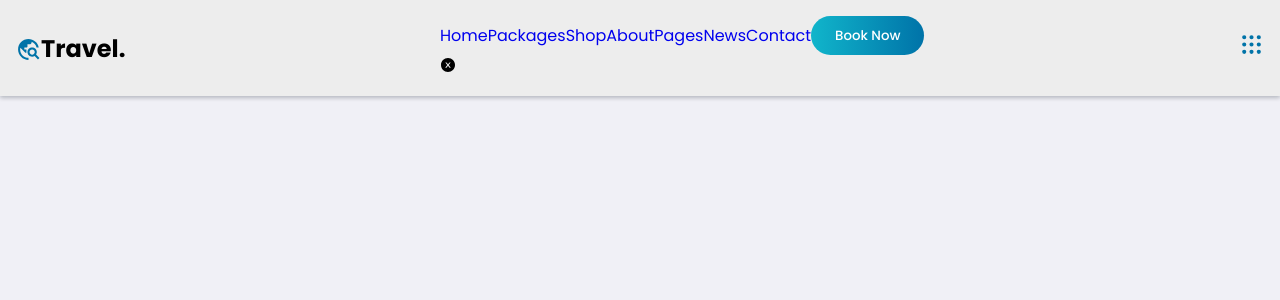
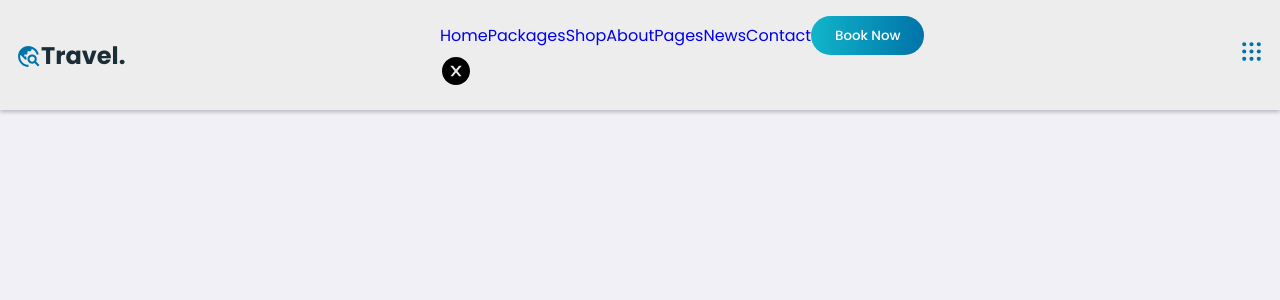
Before and after one commit to masum-rayhan/React-Travel, a React (Vite) app: page / in a window 1280 px wide. Shown: the top 300 px of the page. Built offline with nearby package versions, Linux system fonts and the light colour scheme.

Commit message:
update navbar

```diff
--- a/src/App.css
+++ b/src/App.css
@@ -18,7 +18,7 @@
   --greyText: rgb(190, 190, 190);
   --inputColor: rgb(239, 239, 239);
   --bodyColor: rgb(240, 240, 246);
-  --cardBG: rgb(255, 255, 255);
+  --cardBG: rgb(225, 225, 235);
 }
 
 a {
--- a/src/App.jsx
+++ b/src/App.jsx
@@ -3,11 +3,16 @@ import Navbar from "./components/navbar/Navbar";
 import Home from "./components/home/Home";
 
 import "./App.css";
+import Main from "./components/main/Main";
+import Footer from "./components/Footer/Footer";
 
 const App = () => {
   return (
     <>
       <Navbar />
+      {/* <Home />
+      <Main />
+      <Footer /> */}
     </>
   );
 };
--- a/src/components/home/Home.jsx
+++ b/src/components/home/Home.jsx
@@ -1,11 +1,12 @@
 import React from 'react';
 import './home.scss';
 
-const Home = () => {
+export const Home = () => {
     return(
-        <div className="navbar">
-            Home
-        </div>
+        <section className="home">
+            <div className="overlay"></div>
+            <div className="video"></div>
+        </section>
     )
 }
 
--- a/src/components/navbar/Navbar.jsx
+++ b/src/components/navbar/Navbar.jsx
@@ -6,30 +6,26 @@ import { TbGridDots } from "react-icons/tb";
 import "./navbar.scss";
 
 const Navbar = () => {
-  const [active, setActive] = useState('navBar');
+  const [active, setActive] = useState(false);
 
   // Function to toggle the navbar
   const toggleNavbar = () => {
-    setActive('navBar activeNavbar')
-  }
-
-  // Function to remove the navbar
-  const removeNavbar = () => {
-    setActive('navBar')
-  }
+    setActive(!active);
+  };
 
   return (
     <section className="navBarSection">
       <header className="header flex">
         <div className="logoDiv">
-          <a href="#" className="logo">
+          <a href="#" className="logo flex">
             <h1>
               <MdOutlineTravelExplore className="icon" />
               Travel.
             </h1>
           </a>
         </div>
-        <div className={active}>
+
+        <div className={active ? 'navBar activeNavbar' : 'navBar'}>
           <ul className="navLists flex">
             <li className="navList">
               <a href="#" className="navLink">
@@ -70,10 +66,11 @@ const Navbar = () => {
               <a href="#">Book Now</a>
             </button>
           </ul>
-          <div onClick={removeNavbar} className="closeNavbar">
-            <AiFillCloseCircle className="Icon" />
+          <div onClick={toggleNavbar} className="closeNavbar">
+            <AiFillCloseCircle className="icon" />
           </div>
         </div>
+
         <div onClick={toggleNavbar} className="toggleNavbar">
           <TbGridDots className="icon" />
         </div>
--- a/src/components/navbar/navbar.scss
+++ b/src/components/navbar/navbar.scss
@@ -1,7 +1,16 @@
-:root{
+@import url('https://fonts.googleapis.com/css2?family=Poppins:wght@300;400;500;600;700&display=swap');
+
+* {
+  margin: 0;
+  padding: 0;
+  box-sizing: border-box;
+  font-family: 'Poppins', sans-serif;
+}
+
+:root {
   --primary-color: hsl(199, 100%, 33%);
   --Secondary-color: hsl(0, 0%, 100%);
-    --gradient-color: linear-gradient(to right, hsl(187, 85%, 43%) , hsl(199, 100%, 33%));
+  --gradient-color: linear-gradient(to right, hsl(187, 85%, 43%), hsl(199, 100%, 33%));
   --white-color: hsl(0, 0%, 100%);
   --black-color: hsl(201, 33%, 16%);
   --text-color: hsl(240, 4%, 36%);
@@ -9,10 +18,74 @@
   --greyText: rgb(190, 190, 190);
   --inputColor: rgb(239, 239, 239);
   --bodyColor: rgb(240, 240, 246);
-    --cardBG: rgb(255, 255, 255);
+  --cardBG: rgb(225, 225, 235);
 }
 
-  .header{
+a {
+  text-decoration: none;
+}
+
+li {
+  list-style: none;
+}
+
+.section {
+  padding: 4rem 0 2rem;
+}
+
+.container {
+  padding-left: 1.5rem;
+  padding-right: 1.5rem;
+}
+
+.icon {
+  font-size: 2rem;
+  cursor: pointer;
+}
+
+.flex {
+  display: flex;
+  align-items: center;
+}
+
+.grid {
+  display: grid;
+  align-items: center;
+}
+
+.btn {
+  padding: 0.6rem 1.5rem;
+  background: var(--gradient-color);
+  border: none;
+  border-radius: 3rem;
+  outline: none;
+  cursor: pointer;
+}
+
+.btn a {
+  color: var(--white-color);
+  font-weight: 500;
+}
+
+.btn:hover {
+  background: var(--Secondary-color);
+}
+
+img,
+video {
+  width: 100%;
+  height: auto;
+}
+
+input {
+  font-size: 100%;
+}
+
+body {
+  background: var(--bodyColor);
+}
+
+.header {
   position: fixed;
   display: flex;
   align-items: center;
@@ -23,14 +96,14 @@
   z-index: 1000;
   box-shadow: 0 2px 4px rgba(2, 15, 29, 0.242);
 
-    .logo{
-        color: var(--blackColor);
+  .logo {
+    color: var(--black-color);
     font-weight: 600;
     cursor: pointer;
     align-items: center;
     justify-content: center;
 
-        .icon{
+    .icon {
       font-size: 25px;
       color: var(--primary-color);
       transform: translateY(5px);
@@ -38,7 +111,7 @@
   }
 
   @media screen and (max-width: 768px) {
-        .navBar{
+    .navBar {
       position: absolute;
       background: var(--whiteColorDeam);
       height: max-content;
@@ -50,60 +123,62 @@
       transform: translate(-50%);
       z-index: 2000;
       box-shadow: 0 2px 4px rgba(2, 15, 29, 0.904);
-            transition: 0.1s ease-in-out;
+      transition: 0.5s ease-in-out;
 
-
-            .navLists{
+      .navLists {
         flex-direction: column;
         justify-content: center;
         width: 100%;
-                padding: .5rem 0;
+        padding: 0.5rem 0;
         margin: auto;
 
-                .navItem{
+        .navList {
           padding: 0.5rem 0;
 
-                    .navLink{
+          .navLink {
             color: var(--text-color);
             font-size: 0.9rem;
             font-weight: 600;
 
-                        &:hover{
+            &:hover {
               color: var(--primary-color);
             }
           }
         }
 
-                .btn{
+        .btn {
           margin-top: 1rem;
 
-                    a{
+          a {
             font-weight: 600;
             color: var(--white-color);
           }
         }
       }
 
-            .closeNavbar{
+      .closeNavbar {
         position: absolute;
         top: 1rem;
         right: 1.5rem;
         color: var(--primary-color);
-            }
-        }
-
-        .activeNavbar{
-            top: 7rem;
-        }
-    }
-
-    .toggleNavbar{
-        .icon{
-            font-size: 25px;
-            color: var(--primary-color);
-        }
         &:hover{
             color: var(--Secondary-color);
         }
       }
     }
+
+    .activeNavbar {
+      top: 7rem;
+    }
+  }
+
+  .toggleNavbar {
+    .icon {
+      font-size: 25px;
+      color: var(--primary-color);
+    }
+    &:hover.icon {
+      color: var(--Secondary-color);
+    }
+  }
+}
```
Lines whose indentation alone changed are shown as unchanged.
